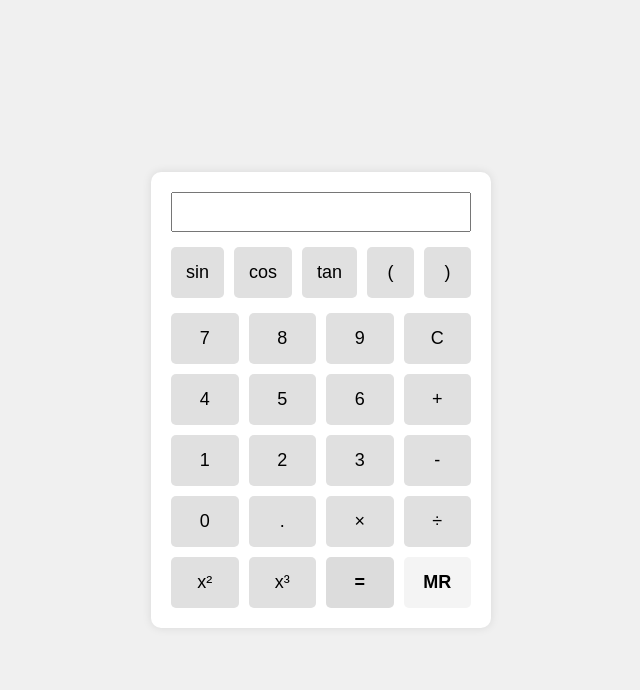
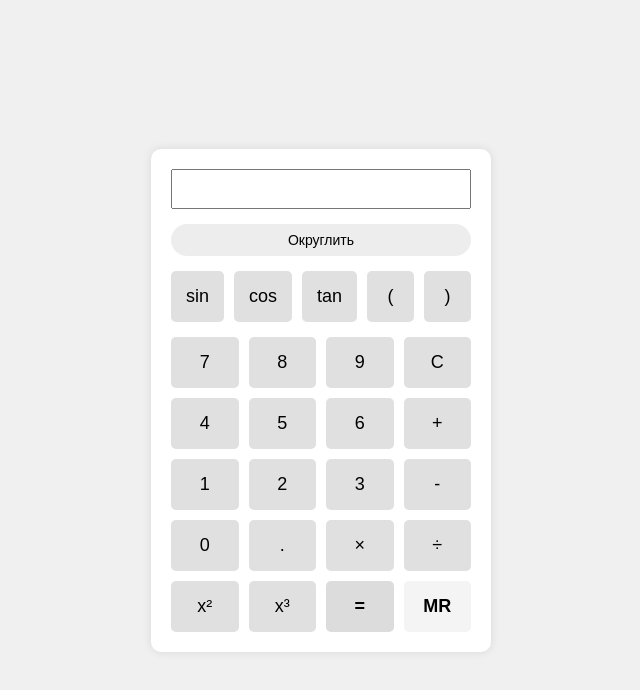
Before and after one commit to Bulat6789/calculator-team-project, a plain HTML site: page index.html in a window 1280 px wide. Shown: the whole page, without its empty margins (319-959 px from the left). Drawn offline with Linux system fonts and the light colour scheme.

Commit message:
сделал округление

```diff
--- a/index.html
+++ b/index.html
@@ -11,6 +11,7 @@
 <body>
     <div class="calculator">
         <input type="text" id="display" readonly>
+        <button class="round-btn" onclick="roundResult()">Округлить</button>
 
         <!-- Ряд тригонометрии -->
         <div class="trig">
--- a/script.js
+++ b/script.js
@@ -41,6 +41,25 @@ function cube() {
     }
 }
 
+function roundResult() {
+    try {
+        let value = parseFloat(display.value);
+        if (isNaN(value)) {
+            display.value = 'Ошибка';
+            return;
+        }
+
+        let lower = Math.floor(value);
+        let upper = Math.ceil(value);
+        let fractional = value - lower;
+
+        display.value = fractional >= 0.5 ? upper : lower;
+        lastResult = display.value;
+    } catch {
+        display.value = 'Ошибка';
+    }
+}
+
 function calculate() {
     try {
         let expression = display.value
--- a/style.css
+++ b/style.css
@@ -24,6 +24,21 @@ body {
     font-size: 20px;
     padding: 5px;
     box-sizing: border-box;
+}
+
+.round-btn {
+    width: 100%;
+    padding: 8px 0;
+    margin-bottom: 15px;
+    font-size: 14px;
+    border: none;
+    border-radius: 20px;
+    background-color: #ededed;
+    cursor: pointer;
+}
+
+.round-btn:hover {
+    background-color: #dcdcdc;
 }
 
 /* тригонометрия — 5 кнопок в ряд */
```
